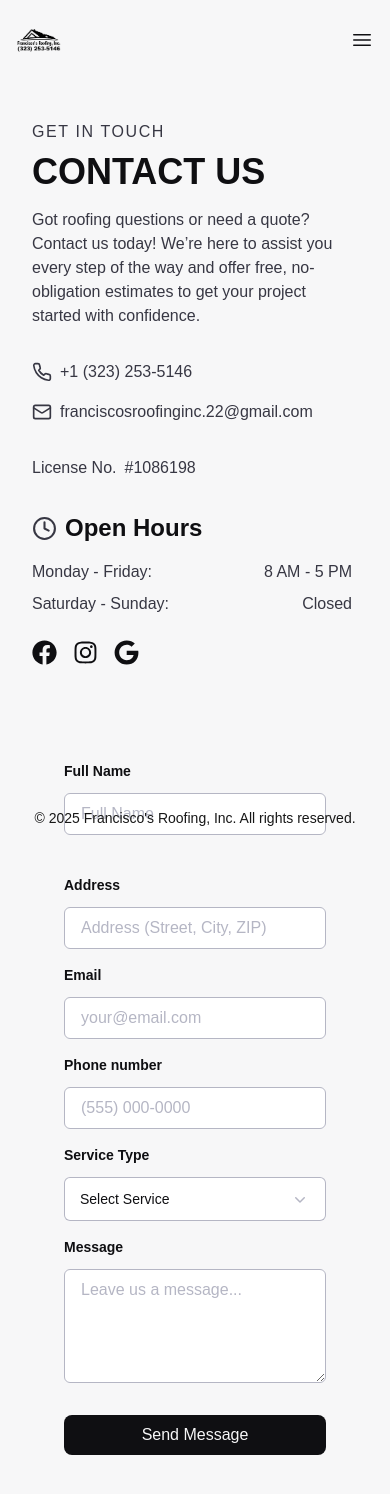
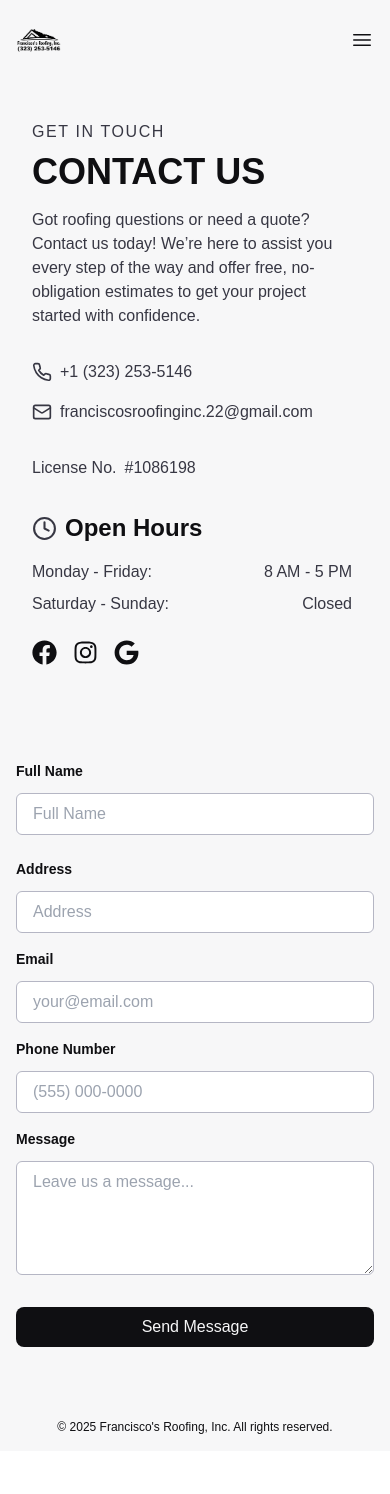
Before and after one commit to stevenpartida/FranciscosRoofingInc-Website, a Next.js app in the folder client/: page /contact in a window 390 px wide. Shown: the top 1494 px of the page. After the commit the page ends 1451 px from the top, so only its background shows below. Built offline with nearby package versions, Linux system fonts and the light colour scheme.

Commit message:
updated the contact page for mobile reponsiveness

```diff
--- a/client/src/app/contact/page.js
+++ b/client/src/app/contact/page.js
@@ -102,7 +102,7 @@ export default function Contact() {
   };
 
   return (
-    <div className="relative h-screen sm:overflow-hidden bg-woodsmoke50">
+    <div className="flex flex-col min-h-screen sm:overflow-hidden bg-woodsmoke50">
       <header className="inset-x-0 top-0 z-50">
         <nav
           className="flex items-center justify-between p-4 sm:p-6 lg:px-8"
@@ -282,14 +282,11 @@ export default function Contact() {
             </div>
           </div>
           {/* right side */}
-          <div className="px-8 mb-20 ">
-            <form onSubmit={handleSubmit} className="px-8 py-14">
-              <div className="grid grid-cols-1 md:grid-cols-2 gap-10">
-                <div>
-                  <label
-                    className="block text-sm font-semibold font-poppins text-woodsmoke950"
-                    htmlFor="fullName"
-                  >
+          <div className="w-full max-w-lg mx-auto">
+            <form onSubmit={handleSubmit} className="px-4 sm:px-8 py-14 w-full">
+              <div className="grid grid-cols-1 gap-6 sm:grid-cols-2 sm:gap-5">
+                <div className="w-full">
+                  <label className="block w-full text-sm font-semibold font-poppins text-woodsmoke950">
                     Full Name
                   </label>
                   <input
@@ -299,32 +296,26 @@ export default function Contact() {
                     placeholder="Full Name"
                     value={formData.fullName}
                     onChange={handleChange}
-                    className="mt-3 px-4 py-2 block w-full border border-woodsmoke300 rounded-md focus:border-indigo-500 focus:ring-indigo-500 text-woodsmoke950 placeholder-woodsmoke300"
+                    className="mt-3 px-4 py-2 block w-full border border-woodsmoke300 rounded-md"
                   />
                 </div>
-                <div>
-                  <label
-                    className="block text-sm font-semibold font-poppins text-woodsmoke950"
-                    htmlFor="lastName"
-                  >
+                <div className="w-full">
+                  <label className="block w-full text-sm font-semibold font-poppins text-woodsmoke950">
                     Address
                   </label>
                   <input
                     id="address"
                     name="address"
                     type="text"
-                    placeholder="Address (Street, City, ZIP)"
+                    placeholder="Address"
                     value={formData.address}
                     onChange={handleChange}
-                    className="mt-3 px-4 py-2 block w-full border border-woodsmoke300 rounded-md focus:border-indigo-500 focus:ring-indigo-500 text-woodsmoke950 placeholder-woodsmoke300"
+                    className="mt-3 px-4 py-2 block w-full border border-woodsmoke300 rounded-md"
                   />
                 </div>
               </div>
-              <div className="mt-4">
-                <label
-                  className="block text-sm font-semibold font-poppins text-woodsmoke950"
-                  htmlFor="email"
-                >
+              <div className="mt-4 w-full">
+                <label className="block w-full text-sm font-semibold font-poppins text-woodsmoke950">
                   Email
                 </label>
                 <input
@@ -334,15 +325,12 @@ export default function Contact() {
                   placeholder="your@email.com"
                   value={formData.email}
                   onChange={handleChange}
-                  className="mt-3 px-4 py-2 block w-full border border-woodsmoke300 rounded-md focus:border-indigo-500 focus:ring-indigo-500 text-woodsmoke950 placeholder-woodsmoke300"
+                  className="mt-3 px-4 py-2 block w-full border border-woodsmoke300 rounded-md"
                 />
               </div>
-              <div className="mt-4">
-                <label
-                  className="block text-sm font-semibold font-poppins text-woodsmoke950"
-                  htmlFor="phone"
-                >
-                  Phone number
+              <div className="mt-4 w-full">
+                <label className="block w-full text-sm font-semibold font-poppins text-woodsmoke950">
+                  Phone Number
                 </label>
                 <input
                   id="phone"
@@ -351,56 +339,11 @@ export default function Contact() {
                   placeholder="(555) 000-0000"
                   value={formData.phone}
                   onChange={handleChange}
-                  className="mt-3 px-4 py-2 block w-full border border-woodsmoke300 rounded-md focus:border-indigo-500 focus:ring-indigo-500 text-woodsmoke950 placeholder-woodsmoke300"
+                  className="mt-3 px-4 py-2 block w-full border border-woodsmoke300 rounded-md"
                 />
               </div>
-              <div className="mt-4">
-                <label
-                  htmlFor="serviceType"
-                  className="block text-sm font-semibold text-woodsmoke950"
-                >
-                  Service Type
-                </label>
-                <Menu as="div" className="w-full relative">
-                  <div>
-                    <MenuButton className="mt-3 inline-flex w-full items-center justify-between rounded-md bg-white px-4 py-3 text-sm font-medium text-woodsmoke950 ring-1 shadow-xs ring-woodsmoke300 ring-inset hover:bg-gray-50">
-                      <span>{formData.serviceType}</span>
-                      <ChevronDownIcon
-                        aria-hidden="true"
-                        className="ml-auto size-5 text-woodsmoke300 "
-                      />
-                    </MenuButton>
-                  </div>
-
-                  <MenuItems
-                    transition
-                    className="absolute left-0 z-10 mt-1 w-full rounded-md bg-woodsmoke50 ring-1 shadow-lg ring-black/5 focus:outline-hidden"
-                  >
-                    <div className="py-1">
-                      {serviceOptions.map((service) => (
-                        <MenuItem key={service}>
-                          {({ active }) => (
-                            <button
-                              type="button"
-                              onClick={() => handleServiceSelect(service)}
-                              className={`block w-full px-4 py-2 text-left text-sm text-woodsmoke950 ${
-                                active ? "bg-gray-100 text-gray-900" : ""
-                              }`}
-                            >
-                              {service}
-                            </button>
-                          )}
-                        </MenuItem>
-                      ))}
-                    </div>
-                  </MenuItems>
-                </Menu>
-              </div>
-              <div className="mt-4">
-                <label
-                  className="block text-sm font-semibold font-poppins text-woodsmoke950"
-                  htmlFor="message"
-                >
+              <div className="mt-4 w-full">
+                <label className="block w-full text-sm font-semibold font-poppins text-woodsmoke950">
                   Message
                 </label>
                 <textarea
@@ -410,35 +353,26 @@ export default function Contact() {
                   placeholder="Leave us a message..."
                   value={formData.message}
                   onChange={handleChange}
-                  className="mt-3 px-4 py-2 block w-full border border-woodsmoke300 rounded-md focus:border-indigo-500 focus:ring-indigo-500 text-woodsmoke950 placeholder-woodsmoke300"
+                  className="mt-3 px-4 py-2 block w-full border border-woodsmoke300 rounded-md"
                 ></textarea>
               </div>
               <div className="mt-8 flex justify-end flex-col text-center">
                 <button
                   type="submit"
-                  className="bg-woodsmoke950 text-woodsmoke50 py-2 px-4 rounded-lg hover:bg-woodsmoke900 active:bg-woodsmoke800 transition"
-                  disabled={status === "loading"}
+                  className="w-full sm:w-auto bg-woodsmoke950 text-woodsmoke50 py-2 px-4 rounded-lg"
                 >
-                  {status === "loading" ? "Sending..." : "Send Message"}
+                  Send Message
                 </button>
-                {status === "success" && (
-                  <p className="text-green-500 mt-4">
-                    Message sent successfully!
-                  </p>
-                )}
-                {status === "error" && (
-                  <p className="text-red-500 mt-4">{errorMessage}</p>
-                )}
               </div>
             </form>
           </div>
         </div>
-        <footer className="absolute bottom-0 left-0 w-full py-4 flex items-center justify-center">
-          <span className="text-sm text-winterBlack text-center">
-            © 2025 Francisco's Roofing, Inc. All rights reserved.
-          </span>
-        </footer>
       </div>
+      <footer className="flex items-center justify-center py-4 sm:mt-16">
+        <span className="text-xs sm:text-sm text-woodsmoke950 text-center ">
+          © 2025 Francisco's Roofing, Inc. All rights reserved.
+        </span>
+      </footer>
     </div>
   );
 }
```
